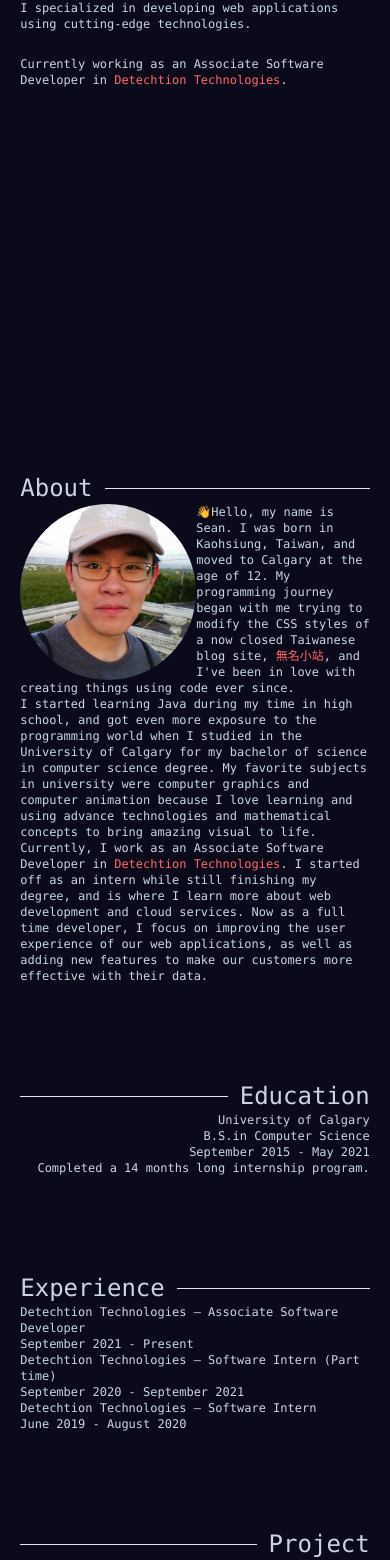
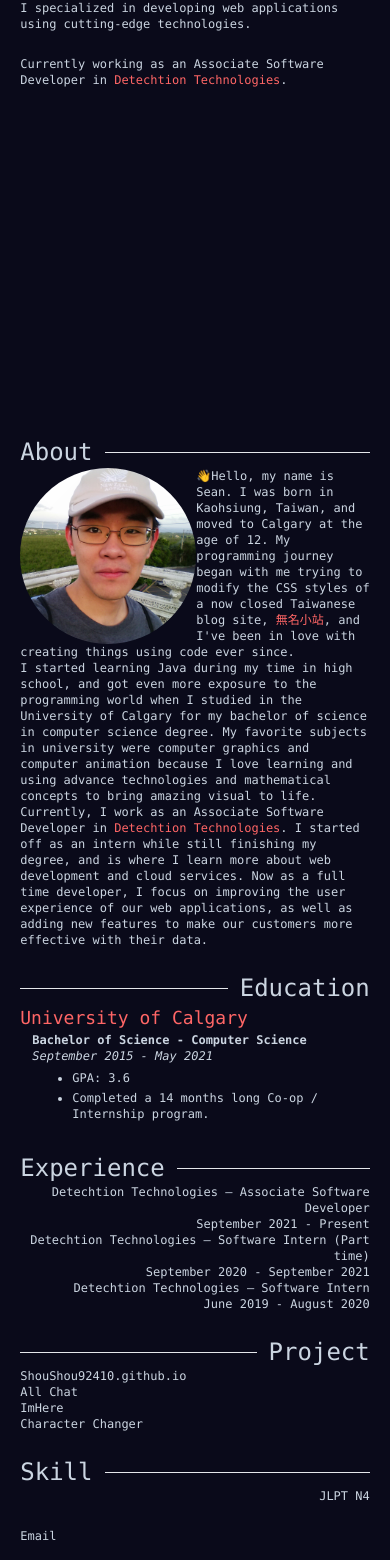
Before and after one commit to ShouShou92410/ShouShou92410.github.io, a SvelteKit app: page / in a window 390 px wide. Shown: the part 424-1984 px from the top of the page. Built offline with nearby package versions, Linux system fonts and the light colour scheme.

Commit message:
Education section style changes - Adjust education section styles and content - Content text aligment change - Add responsive content spacing

```diff
--- a/src/app.css
+++ b/src/app.css
@@ -28,7 +28,8 @@
 		@apply 2xl:text-5xl xl:text-4xl lg:text-3xl md:text-2xl sm:text-xl text-lg;
 	}
 	a,
-	p {
+	p,
+	li {
 		@apply 2xl:text-2xl xl:text-xl lg:text-lg md:text-base sm:text-sm text-xs 2xl:leading-9 xl:leading-8 lg:leading-7 md:leading-6 sm:leading-5 leading-4;
 	}
 	a {
@@ -37,16 +38,20 @@
 	p {
 		@apply font-medium;
 	}
+	a h3,
 	nav a,
 	p a {
 		@apply relative w-max;
 	}
+	a h3::after,
 	nav a::after,
 	p a::after {
 		@apply content-[''] absolute bottom-0 left-0 w-full h-px bg-primary origin-center duration-300 scale-0;
 	}
+	a h3:hover::after,
 	nav a:hover::after,
 	p a:hover::after,
+	a h3:focus::after,
 	nav a:focus::after,
 	p a:focus::after {
 		@apply scale-100;
--- a/src/routes/About.svelte
+++ b/src/routes/About.svelte
@@ -2,7 +2,7 @@
 	import pp from '$lib/images/pp.jpg';
 </script>
 
-<section id="about" class="flex flex-col w-full min-h-1/2 justify-center m-auto py-12">
+<section id="about" class="flex flex-col w-full min-h-1/2 justify-center m-auto md:py-12 py-3">
 	<div class="flex justify-end items-center">
 		<h1 class="pr-3">About</h1>
 		<hr class="grow" />
--- a/src/routes/Contact.svelte
+++ b/src/routes/Contact.svelte
@@ -1,3 +1,3 @@
-<section id="contact" class="flex flex-col w-full min-h-1/2 justify-center m-auto py-12">
+<section id="contact" class="flex flex-col w-full min-h-1/2 justify-center m-auto md:py-12 py-3">
 	<p>Email</p>
 </section>
--- a/src/routes/Education.svelte
+++ b/src/routes/Education.svelte
@@ -1,12 +1,17 @@
-<section id="education" class="flex flex-col w-full min-h-1/2 justify-center m-auto py-12">
+<section id="education" class="flex flex-col w-full min-h-1/2 justify-center m-auto md:py-12 py-3">
 	<div class="flex justify-end items-center">
 		<hr class="grow" />
 		<h1 class="pl-3">Education</h1>
 	</div>
-	<div class="text-right">
-		<p>University of Calgary</p>
-		<p>B.S.in Computer Science</p>
-		<p>September 2015 - May 2021</p>
-		<p>Completed a 14 months long internship program.</p>
+	<div>
+		<a href="https://www.ucalgary.ca"><h3>University of Calgary</h3></a>
+		<div class="pl-3">
+			<p class="font-bold">Bachelor of Science - Computer Science</p>
+			<p class="lg:text-base sm:text-base text-xs italic">September 2015 - May 2021</p>
+			<ul class="list-disc pl-10 md:py-3 py-1">
+				<li class="md:py-1 py-0.5">GPA: 3.6</li>
+				<li class="md:py-1 py-0.5">Completed a 14 months long Co-op / Internship program.</li>
+			</ul>
+		</div>
 	</div>
 </section>
--- a/src/routes/Experience.svelte
+++ b/src/routes/Experience.svelte
@@ -1,9 +1,9 @@
-<section id="experience" class="flex flex-col w-full min-h-1/2 justify-center m-auto py-12">
+<section id="experience" class="flex flex-col w-full min-h-1/2 justify-center m-auto md:py-12 py-3">
 	<div class="flex justify-end items-center">
 		<h1 class="pr-3">Experience</h1>
 		<hr class="grow" />
 	</div>
-	<div>
+	<div class="text-right">
 		<p>Detechtion Technologies — Associate Software Developer</p>
 		<p>September 2021 - Present</p>
 		<p>Detechtion Technologies — Software Intern (Part time)</p>
--- a/src/routes/Home.svelte
+++ b/src/routes/Home.svelte
@@ -2,8 +2,9 @@
 	<p>
 		👋Hello, my name is
 		<span
-			class="2xl:text-6xl xl:text-5xl lg:text-4xl md:text-3xl sm:text-2xl text-xl font-semibold text-purple-300"
-			>Sean Wen</span
+			class="2xl:text-6xl xl:text-5xl lg:text-4xl md:text-3xl sm:text-2xl text-xl font-semibold"
+		>
+			Sean Wen</span
 		>.
 	</p>
 	<br />
--- a/src/routes/Project.svelte
+++ b/src/routes/Project.svelte
@@ -1,9 +1,9 @@
-<section id="project" class="flex flex-col w-full min-h-1/2 justify-center m-auto py-12 text-right">
+<section id="project" class="flex flex-col w-full min-h-1/2 justify-center m-auto md:py-12 py-3">
 	<div class="flex justify-end items-center">
 		<hr class="grow" />
 		<h1 class="pl-3">Project</h1>
 	</div>
-	<div class="text-right">
+	<div>
 		<p>ShouShou92410.github.io</p>
 		<p>All Chat</p>
 		<p>ImHere</p>
--- a/src/routes/Skill.svelte
+++ b/src/routes/Skill.svelte
@@ -1,9 +1,9 @@
-<section id="skill" class="flex flex-col w-full min-h-1/2 justify-center m-auto py-12">
+<section id="skill" class="flex flex-col w-full min-h-1/2 justify-center m-auto md:py-12 py-3">
 	<div class="flex justify-end items-center">
 		<h1 class="pr-3">Skill</h1>
 		<hr class="grow" />
 	</div>
-	<div>
+	<div class="text-right">
 		<p>JLPT N4</p>
 	</div>
 </section>
```
